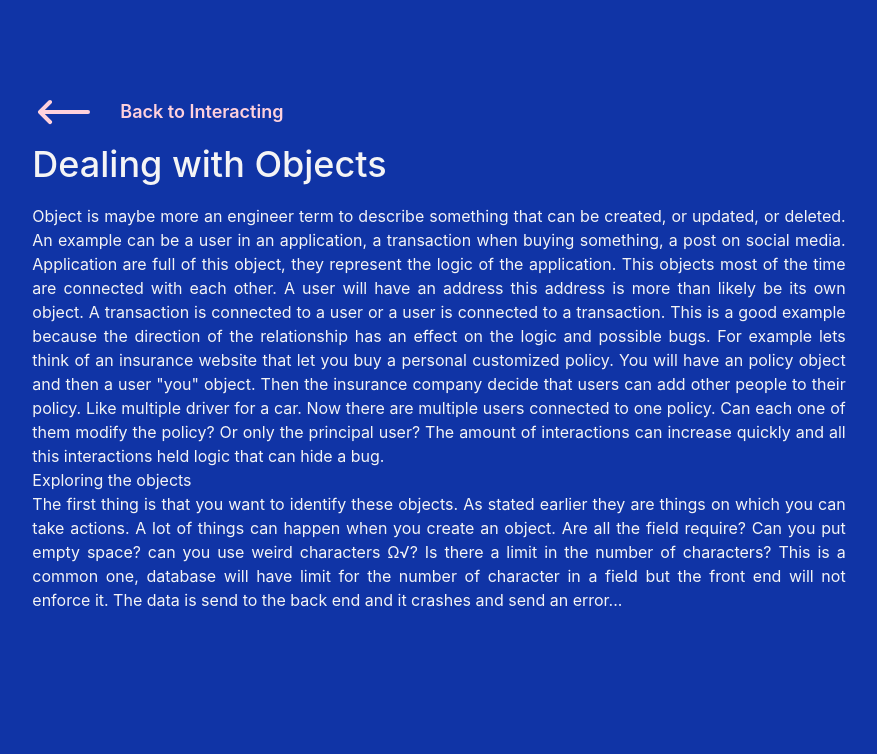
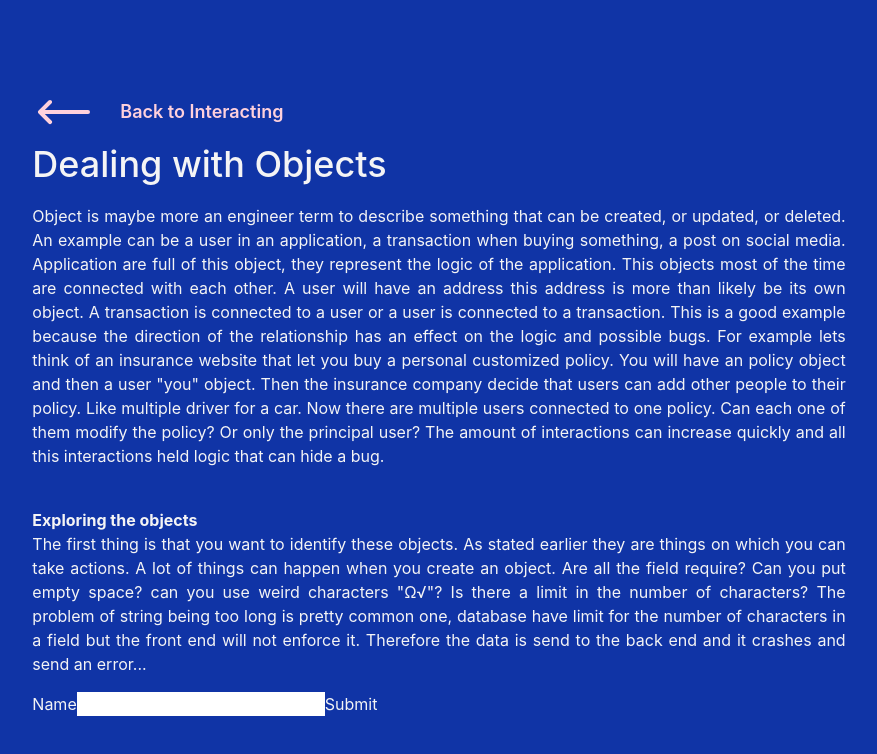
Before and after one commit to willot/Quality, a React (Create React App) app: page /objects in a window 1280 px wide. Shown: the top 754 px of the page, without its empty margins (201-1078 px from the left). Built offline with nearby package versions, Linux system fonts and the light colour scheme.

Commit message:
started form example

```diff
--- a/src/components/UserForm.tsx
+++ b/src/components/UserForm.tsx
@@ -1,8 +1,25 @@
+import {useState} from "react";
+
 export const UserForm = () => {
+    const[name, setName] = useState<string>()
+
+    const save = (event: any) => {
+        console.log("Event", event)
+    }
+
+    const handleNameChange = (event: any)=> {
+        console.log(event.target.value)
+        setName(event.target.value)
+    }
 
     return(
         <section>
-            something
+            <form onSubmit={save}>
+                <label>Name
+                <input className="text-blue" type="text" name={"name"} value={name} onChange={handleNameChange}/>
+                </label>
+                <input type="submit" value="Submit" />
+            </form>
         </section>
     )
 }
--- a/src/pages/Entities.tsx
+++ b/src/pages/Entities.tsx
@@ -1,5 +1,6 @@
 import {Link} from "react-router-dom";
 import {ArrowLongLeftIcon} from "@heroicons/react/24/solid";
+import {UserForm} from "../components/UserForm";
 
 export const Entities = () => {
 
@@ -23,14 +24,15 @@ export const Entities = () => {
                 people to their policy. Like multiple driver for a car. Now there are multiple users connected to one
                 policy. Can each one of them modify the policy? Or only the principal user? The amount of interactions
                 can increase quickly and all this interactions held logic that can hide a bug.</p>
-                <section>
-                    <h2>Exploring the objects</h2>
-                    <p>The first thing is that you want to identify these objects. As stated earlier they are things on
+                <section className="py-10">
+                    <h2 className="font-bold">Exploring the objects</h2>
+                    <p className="pb-4">The first thing is that you want to identify these objects. As stated earlier they are things on
                         which you can take actions. A lot of things can happen when you create an object. Are all the
-                    field require? Can you put empty space? can you use weird characters Ω√? Is there a limit in the
-                    number of characters? This is a common one, database will have limit for the number of character in
-                    a field but the front end will not enforce it. The data is send to the back end and it crashes and
-                    send an error...</p>
+                    field require? Can you put empty space? can you use weird characters "Ω√"? Is there a limit in the
+                    number of characters? The problem of string being too long is pretty common one, database have limit
+                    for the number of characters in a field but the front end will not enforce it. Therefore the data is
+                    send to the back end and it crashes and send an error...</p>
+                    <UserForm/>
                 </section>
             </section>
         </section>
```
